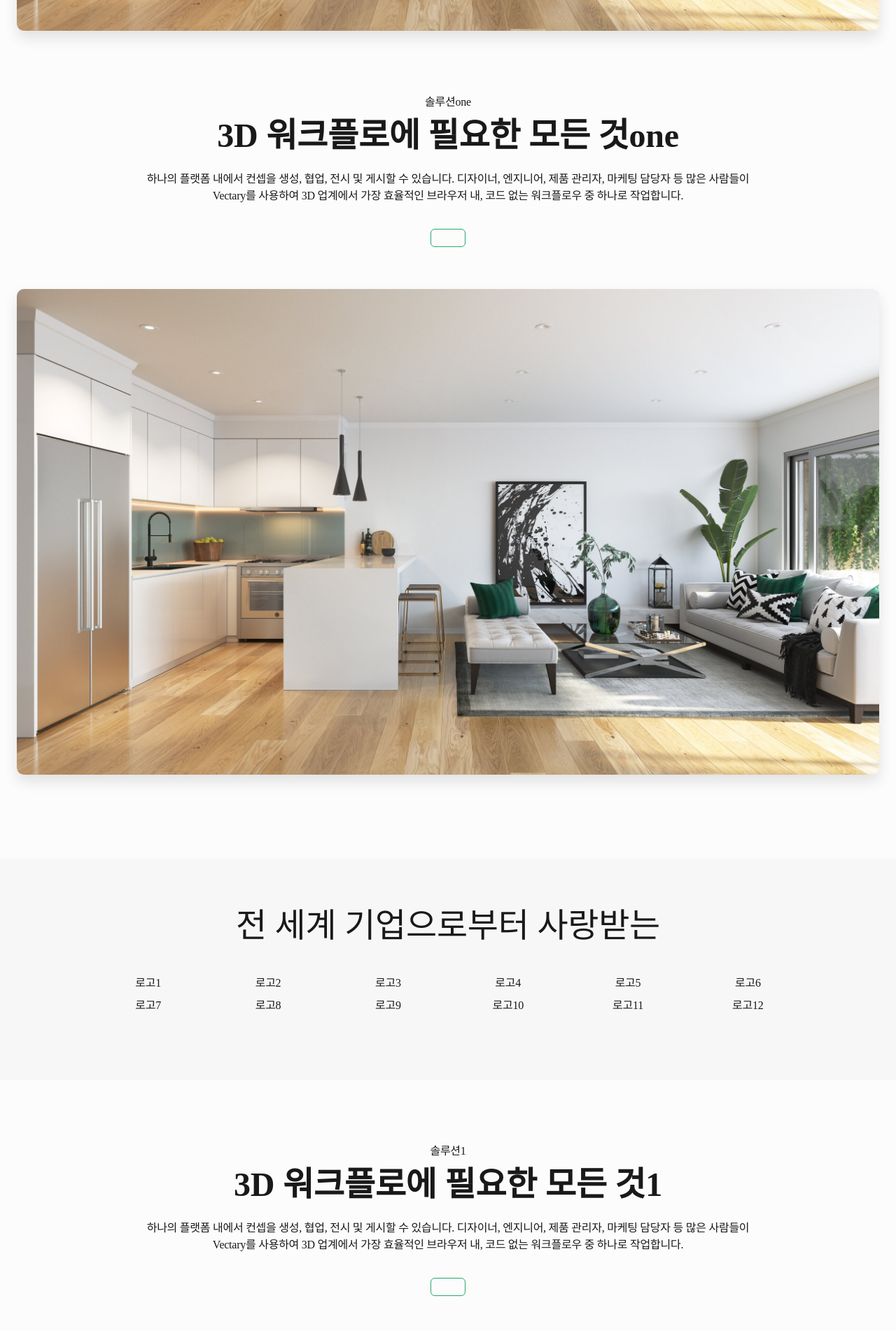
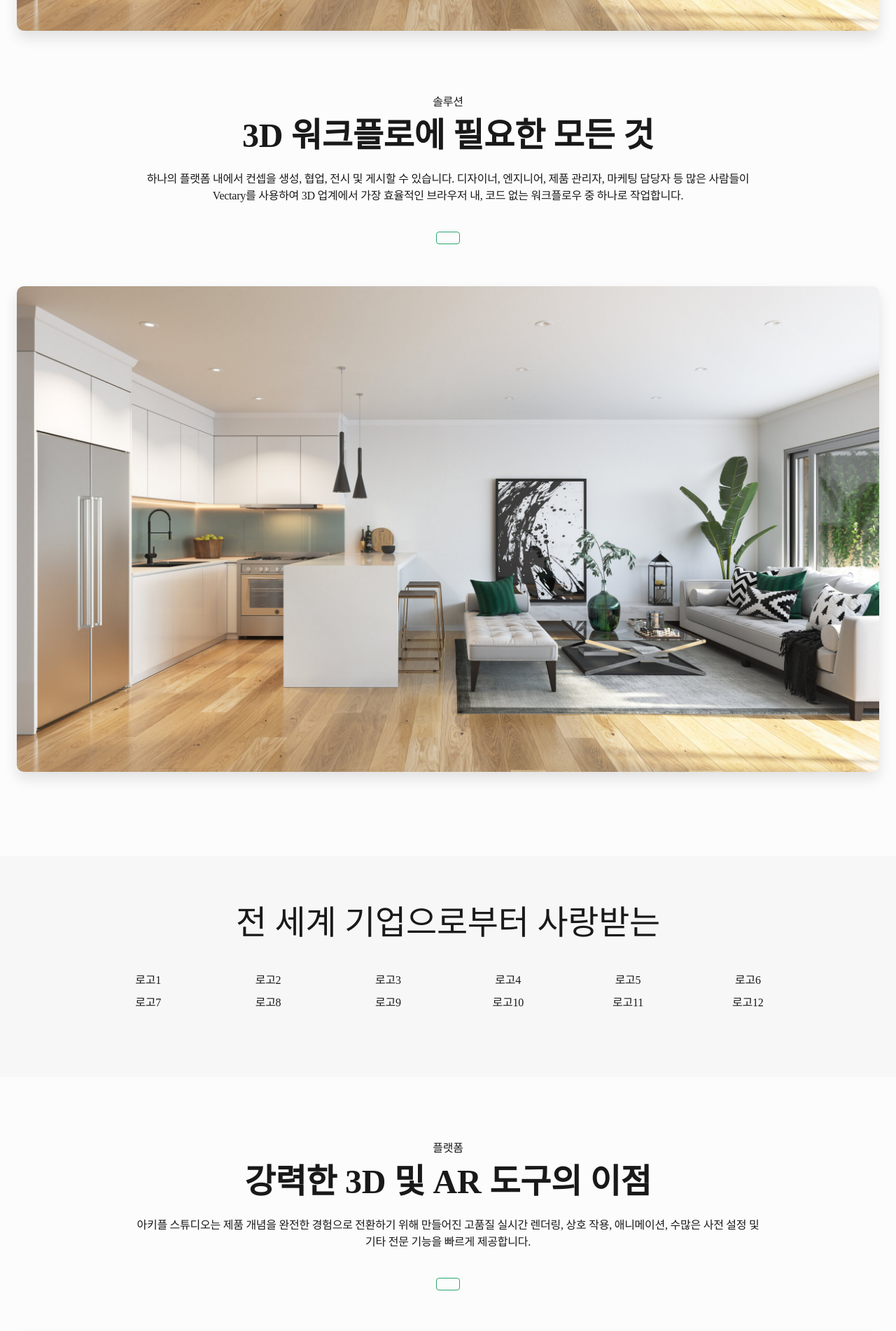
Before and after one commit to sbbc212/Achiple_WEB_Front, a Next.js app: page / in a window 1280 px wide. Shown: the part 1160-3062 px from the top of the page at 70% size. Built offline with nearby package versions, Linux system fonts and the light colour scheme; a web font is replaced by a local one.

Commit message:
메인 버튼 텍스트 작업

```diff
--- a/src/components/Button/Linebtn.tsx
+++ b/src/components/Button/Linebtn.tsx
@@ -1,5 +1,9 @@
 function Fillbtn({ text }: { text: string }) {
-  return <button style={{ padding: "12px 24px", border: "1px solid #2aa86b", borderRadius: "6px", color: "#2aa86b", fontWeight: "500" }}>{text}</button>;
+  return (
+    <button style={{ padding: "8px 16px", border: "1px solid #2aa86b", borderRadius: "4px", color: "#2aa86b", fontWeight: "500", fontSize: "14px" }}>
+      {text}
+    </button>
+  );
 }
 
 export default Fillbtn;
--- a/src/components/Cardlayout/Card.tsx
+++ b/src/components/Cardlayout/Card.tsx
@@ -12,7 +12,7 @@ function Card({ cardlist }: { cardlist: maincardDataType }) {
         <span className="item-kerword text-[16px] mb-[14px]">{cardlist.subtitle}</span>
         <span className="block font-bold text-[24px] mb-[26px]">{cardlist.secSubtitle}</span>
         <p className=" mb-[20px]">{cardlist.content}</p>
-        <Linebtn text="" />
+        <Linebtn text="데모보기" />
       </div>
     </li>
   );
--- a/src/components/Cardlayout/TextCard.tsx
+++ b/src/components/Cardlayout/TextCard.tsx
@@ -7,7 +7,7 @@ function TextCard({ lastsection }: { lastsection: textCardType }) {
     <li className="card-list-item">
       <span className=" block font-bold text-[18px] mb-[20px]">{lastsection.title}</span>
       <p className="my-[20px]">{lastsection.content}</p>
-      <Linebtn text="" />
+      <Linebtn text={lastsection.bt__text} />
     </li>
   );
 }
--- a/src/constants/maindata.ts
+++ b/src/constants/maindata.ts
@@ -1,34 +1,34 @@
 export const topsection = [
   {
     id: "0",
-    title: "솔루션1",
-    content: "3D 워크플로에 필요한 모든 것1",
+    title: "플랫폼",
+    content: "강력한 3D 및 AR 도구의 이점",
     content2:
-      " 하나의 플랫폼 내에서 컨셉을 생성, 협업, 전시 및 게시할 수 있습니다. 디자이너, 엔지니어, 제품 관리자, 마케팅 담당자 등 많은 사람들이 Vectary를 사용하여 3D 업계에서 가장 효율적인 브라우저 내, 코드 없는 워크플로우 중 하나로 작업합니다.",
+      " 아키플 스튜디오는 제품 개념을 완전한 경험으로 전환하기 위해 만들어진 고품질 실시간 렌더링, 상호 작용, 애니메이션, 수많은 사전 설정 및 기타 전문 기능을 빠르게 제공합니다.",
     img: "/img/dummy_img_01.jpg",
   },
   {
     id: "1",
-    title: "솔루션2",
-    content: "3D 워크플로에 필요한 모든 것2",
+    title: "증강현실",
+    content: "가상 디자인과 디지털 트윈 살펴보기",
     content2:
-      " 하나의 플랫폼 내에서 컨셉을 생성, 협업, 전시 및 게시할 수 있습니다. 디자이너, 엔지니어, 제품 관리자, 마케팅 담당자 등 많은 사람들이 Vectary를 사용하여 3D 업계에서 가장 효율적인 브라우저 내, 코드 없는 워크플로우 중 하나로 작업합니다.",
+      " 놀랍고 대화를 시작하는 몰입형 경험을 만들기 위한 한 단계는 3D 창작물을 증강 현실로 전환하는 것입니다. 자신의 파일을 가져오거나 자신만의 모델을 구축해 보세요. 다른 앱은 필요하지 않으며 데스크톱이나 휴대폰에서 작동됩니다. ",
     img: "/img/dummy_img_01.jpg",
   },
   {
     id: "2",
-    title: "솔루션3",
-    content: "3D 워크플로에 필요한 모든 것3",
+    title: "나누는",
+    content: "명확하고 효과적인 아이디어 공유",
     content2:
-      " 하나의 플랫폼 내에서 컨셉을 생성, 협업, 전시 및 게시할 수 있습니다. 디자이너, 엔지니어, 제품 관리자, 마케팅 담당자 등 많은 사람들이 Vectary를 사용하여 3D 업계에서 가장 효율적인 브라우저 내, 코드 없는 워크플로우 중 하나로 작업합니다.",
+      " 파일 전송이나 이메일 첨부는 잊어버리세요. 링크 하나만 있으면 됩니다. 파일을 가져오기만 하면 클릭 한 번으로 AR 안경을 포함한 모든 장치에서 볼 수 있도록 3D 콘텐츠에 완벽하게 액세스할 수 있습니다.",
     img: "/img/dummy_img_01.jpg",
   },
 ];
 export const maintext = [
   {
     id: "0",
-    title: "솔루션one",
-    content: "3D 워크플로에 필요한 모든 것one",
+    title: "솔루션",
+    content: "3D 워크플로에 필요한 모든 것",
     content2:
       " 하나의 플랫폼 내에서 컨셉을 생성, 협업, 전시 및 게시할 수 있습니다. 디자이너, 엔지니어, 제품 관리자, 마케팅 담당자 등 많은 사람들이 Vectary를 사용하여 3D 업계에서 가장 효율적인 브라우저 내, 코드 없는 워크플로우 중 하나로 작업합니다.",
     img: "/img/dummy_img_01.jpg",
@@ -95,6 +95,7 @@ export interface textCardType {
   id: string;
   title: string;
   content: string;
+  bt__text: string;
 }
 
 export const mainlastsection: textCardType[] = [
@@ -103,18 +104,21 @@ export const mainlastsection: textCardType[] = [
     title: "벡터 스타터",
     content:
       "기술 세트를 구축하고 3D 디자인의 가능성에 대한 이해를 높일 수 있는 접근 가능한 옵션입니다. 아이디어, 프로젝트, 콘텐츠 협업 및 공유 방법을 시각화하기 위한 새로운 옵션을 소개합니다.",
+    bt__text: "시작하다",
   },
   {
     id: "1",
     title: "벡터 프로",
     content:
       "  고객이나 외부 파트너에게 컨셉을 전달하는 전문가를 위한 이상적인 계획입니다. Vectary PRO로 최선을 다해 작업해 보세요. 시각적 설명, 몰입형 경험, 실제 디자인 효과를 제공하는 기능에 액세스해 보세요.",
+    bt__text: "무료 Pro 평가판 시작하기",
   },
   {
     id: "2",
     title: "벡터사업",
     content:
       " 모든 3D 파이프라인에 통합하기 위해 원활한 워크플로우가 필요한 기업을 위한 전문 솔루션입니다. 팀, 프로젝트 및 디자인 플랫폼을 하나로 통합하세요. 3D 디자인을 최대한 활용할 수 있도록 성능이 향상되었습니다.",
+    bt__text: "데모예약",
   },
 ];
 export const main = [
```
Also changed, not shown: 1 other file (tests, documents, lock files or other folders).
